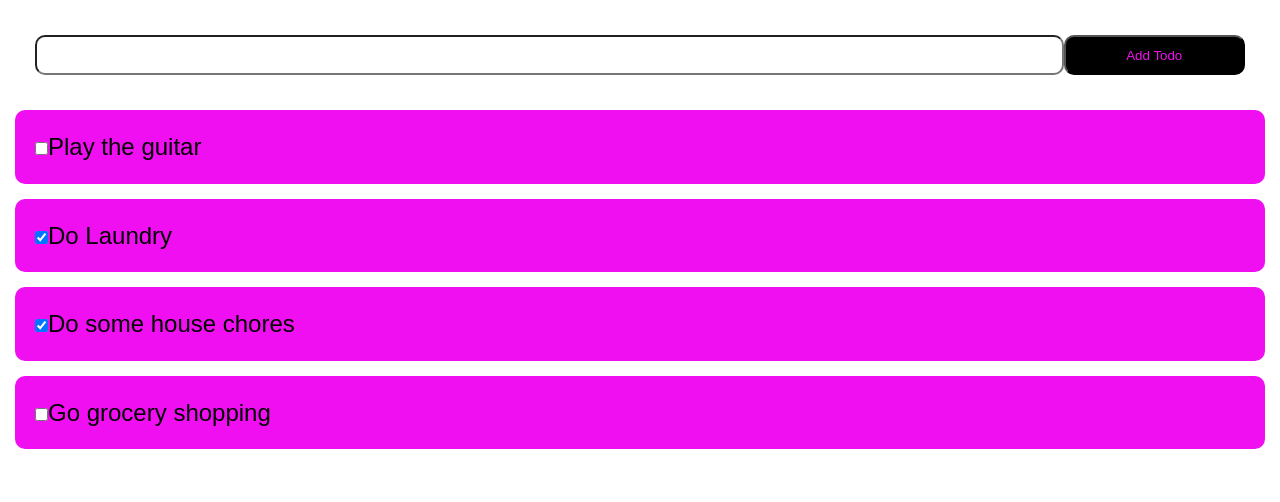
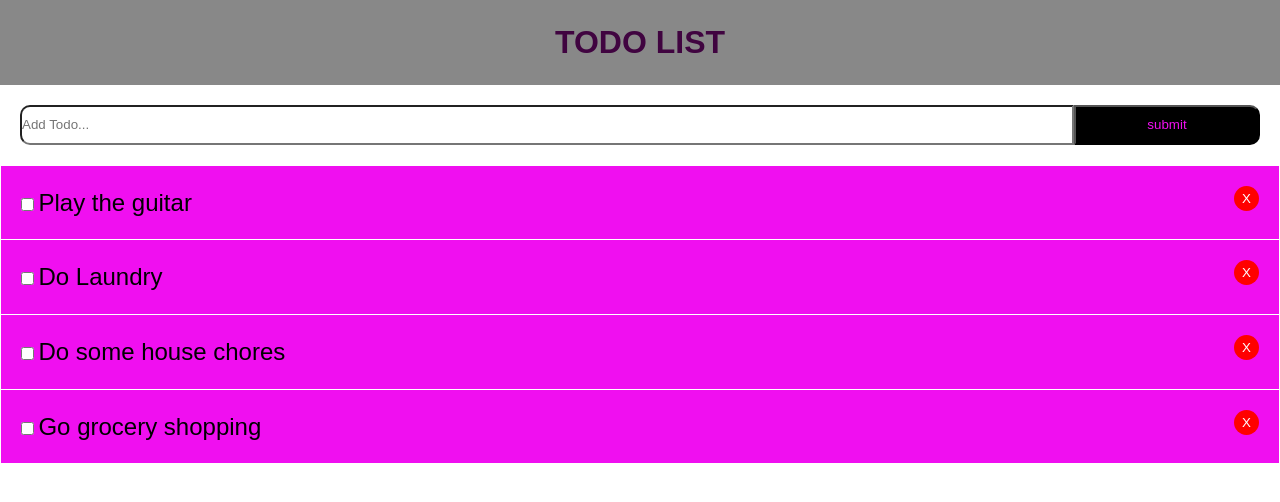
Before and after one commit to pidoxy/my-react-todo-app, a React (Create React App) app: page / in a window 1280 px wide. Shown: the top 502 px of the page. Built offline with nearby package versions, Linux system fonts and the light colour scheme.

Commit message:
more functions

```diff
--- a/src/App.css
+++ b/src/App.css
@@ -17,8 +17,8 @@ a {
 .todolist{
 padding: 20px;
 background-color: #f00ff0;
-margin: 15px;
-border-radius: 10px;
+margin: 1px;
+
 }
 
 .todo {
@@ -36,29 +36,50 @@ ul li {
 }
 
 .Add-todo {
-  padding: 20px;
-margin: 15px;
-border-radius: 10px;
+padding: 20px;
 }
 
 .Add-todo input {
   width:85%;
   height:40px;
-  border-radius: 10px;
+  border-radius: 10px 0 0 10px;
   padding:10px 0;
 
 }
 
-.Add-todo button {
+.Add-todo .btn {
   width:15%;
   height:40px;
-  border-radius: 10px;
+  border-radius:  0 10px 10px 0 ;
   color: #f00ff0;
   background-color: black;
   }
 
-.Add-todo button:hover{
+.btn:hover{
   color: #f00ff0;
   background-color: grey;
 
 }
+
+.btn:active{
+  color: #f00ff0;
+  background-color: black;
+
+}
+
+.btnStyle {
+  background: #ff0000 ;
+  color: #fff;
+  border: none;
+  padding: 5px 8px;
+  border-radius: 50%;
+  cursor: pointer;
+  float: right;
+}
+
+.headerStyle {
+  background: #888;
+  text-align: center;
+  padding: 20px;
+  color:#400440
+}
--- a/src/App.js
+++ b/src/App.js
@@ -1,5 +1,6 @@
 import React, { Component } from 'react';
 import './App.css';
+import Header from './Component/layout/Header'
 import Todos from './Component/Todos'
 import Addtodo from './Component/Addtodo'
 
@@ -17,12 +18,12 @@ class App extends Component {
         {
           id: 2,
           title: 'Do Laundry',
-          completed: true
+          completed: false
         },
         {
           id: 3,
           title: 'Do some house chores',
-          completed: true
+          completed: false
         },
         {
           id: 4,
@@ -31,26 +32,37 @@ class App extends Component {
         }
       ]
     }
+
+    this.done = (id) => {
+      this.setState({
+        todos: this.state.todos.map(todo => {
+          if (todo.id === id) {
+            todo.completed = !todo.completed              // I don't know what name to call this: maybe a condition in a condition?
+          }
+          return todo;
+        }
+        )
+      })
+    }
+
+    this.delete = (id) => {
+      this.setState({ todos: [...this.state.todos.filter(todo => todo.id !== id)] });
+    }
+
+    this.addTodo = (newTodo) => {
+      console.log(newTodo)
+      // this.setState({ todos: [...]})
+    }
+
   }
-
-  markComplete = (e) => {
-    console.log('From App js')
-}
-
 
 
   render() {
-    // const listItem = () => {
-    //   for (let i = 0; i < this.state.todos.length; i++) {
-    //   return  <li>{this.state.todos[i].title}</li>
-    //   }
-    // }
-
-
-   return (
+    return (
       <div className="App">
-        <Addtodo />
-        <Todos list={this.state.todos} markComplete={this.markComplete} />
+        <Header />
+        <Addtodo addTodo={this.addTodo} />
+        <Todos list={this.state.todos} done={this.done} delete={this.delete} />
       </div>
 
     );
--- a/src/Component/Addtodo.js
+++ b/src/Component/Addtodo.js
@@ -1,12 +1,43 @@
 import React, { Component } from 'react'
 
-export class Addtodo extends Component {
+ export class Addtodo extends Component {
+    constructor(props) {
+        super(props)
+        this.state = {
+            newTodo: ''
+        }
+
+
+    this.updateTodoText = (event) => {
+        this.setState({ [event.target.name]: event.target.value });
+    }
+
+    this.submit = (event) => {
+        event.preventDefault();
+        this.props.addTodo(this.state.title);
+        this.setState({ newTodo: '' });
+
+    }
+
+}
+
     render() {
         return (
-            <div className='Add-todo'>
-              <input type='text' />
-              <button>Add Todo</button>
-            </div>
+            <form onSubmit={this.submit} className='Add-todo'>
+                <input
+                type='text'
+                name='newTodo'
+                placeholder='Add Todo...'
+                value={this.state.newTodo}
+                onChange={this.updateTodoText}
+
+                 />
+                <input
+                className='btn'
+                type='submit'
+                value='submit'
+                 />
+            </form>
         )
     }
 }
--- /dev/null
+++ b/src/Component/TodoItem.js
@@ -0,0 +1,34 @@
+import React, { Component } from 'react'
+
+class TodoItem extends Component {
+    constructor(props) {
+        super(props)
+
+        this.getStyle = () => {
+            if (this.props.item.completed) {
+                return {
+                    textDecoration: 'line-through'
+                }
+            } else {
+                return {
+                    textDecoration: 'none'
+                }
+            }
+        }
+    }
+    render() {
+
+        const { id} = this.props.item;
+
+        return (
+            <div style={this.getStyle()} className='todolist'>
+                <input type='checkbox' onChange={this.props.done.bind(this, id)} />{' '}
+                <li className='todo' >{this.props.item.title}</li>
+                <button onClick={this.props.delete.bind(this, id)} className='btnStyle'>X</button>
+            </div>
+        )
+    }
+}
+
+
+export default TodoItem
--- a/src/Component/Todos.js
+++ b/src/Component/Todos.js
@@ -1,24 +1,18 @@
 import React, { Component } from 'react';
 import PropTypes from 'prop-types';    // I'm not exactly sure what function PropTypes serves
-
+import TodoItem from './TodoItem'
 
 
 class Todos extends Component {
-    constructor(props) {
-        super(props)
-    }
-
     render() {
-        const listItem = this.props.list.map((item) => (
-            <div className='todolist'>
-                <input type='checkbox' checked={item.completed} /><li className='todo' key={item.id}>{item.title}</li>
+        return this.props.list.map((item) => (
+            <TodoItem key={item.id} item={item} done={this.props.done} delete={this.props.delete}/>
+            // <div className='todolist'>
+            //     <input type='checkbox' checked={item.completed} /><li className='todo' key={item.id}>{item.title}</li>
 
 
-            </div>
+            // </div>
         ));
-        return (
-            <ul>{listItem}</ul>
-        );
     }
 }
 
--- /dev/null
+++ b/src/Component/layout/Header.js
@@ -0,0 +1,12 @@
+import React from 'react'
+
+
+ function Header() {
+    return (
+        <div className='headerStyle'>
+            <h1>TODO LIST</h1>
+        </div>
+    )
+}
+
+export default Header
```
